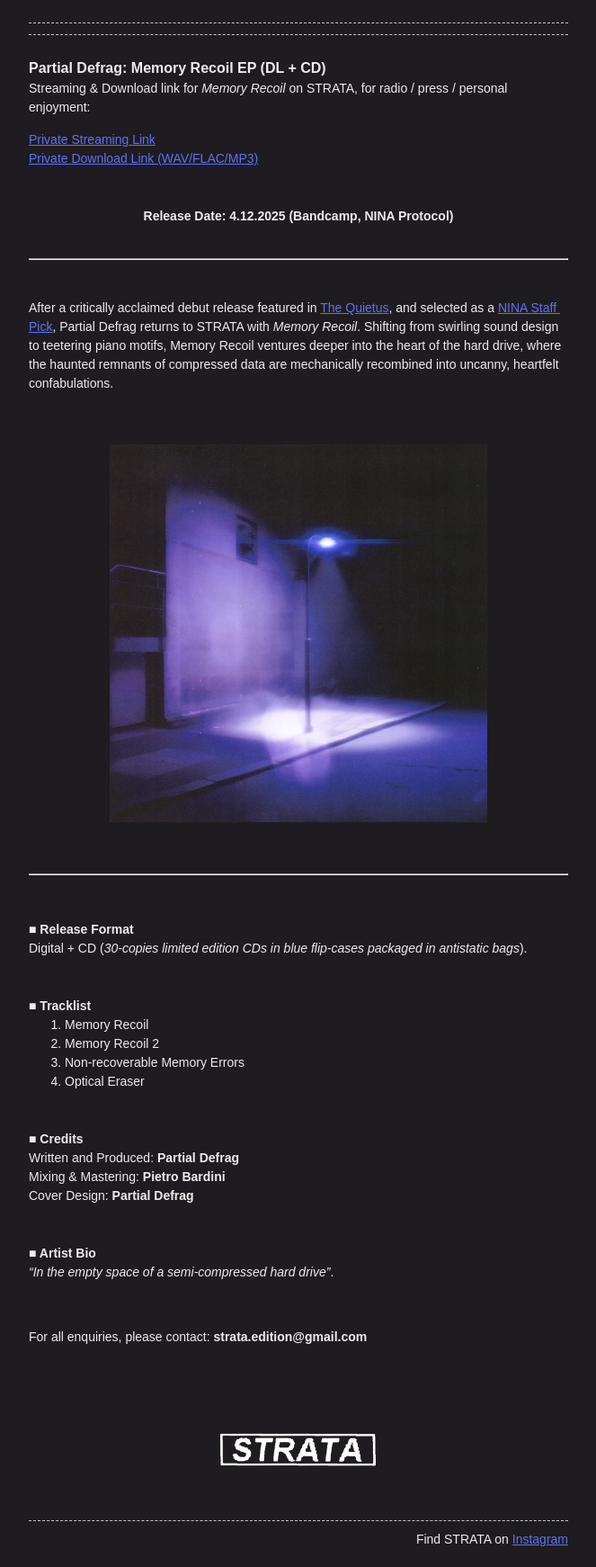
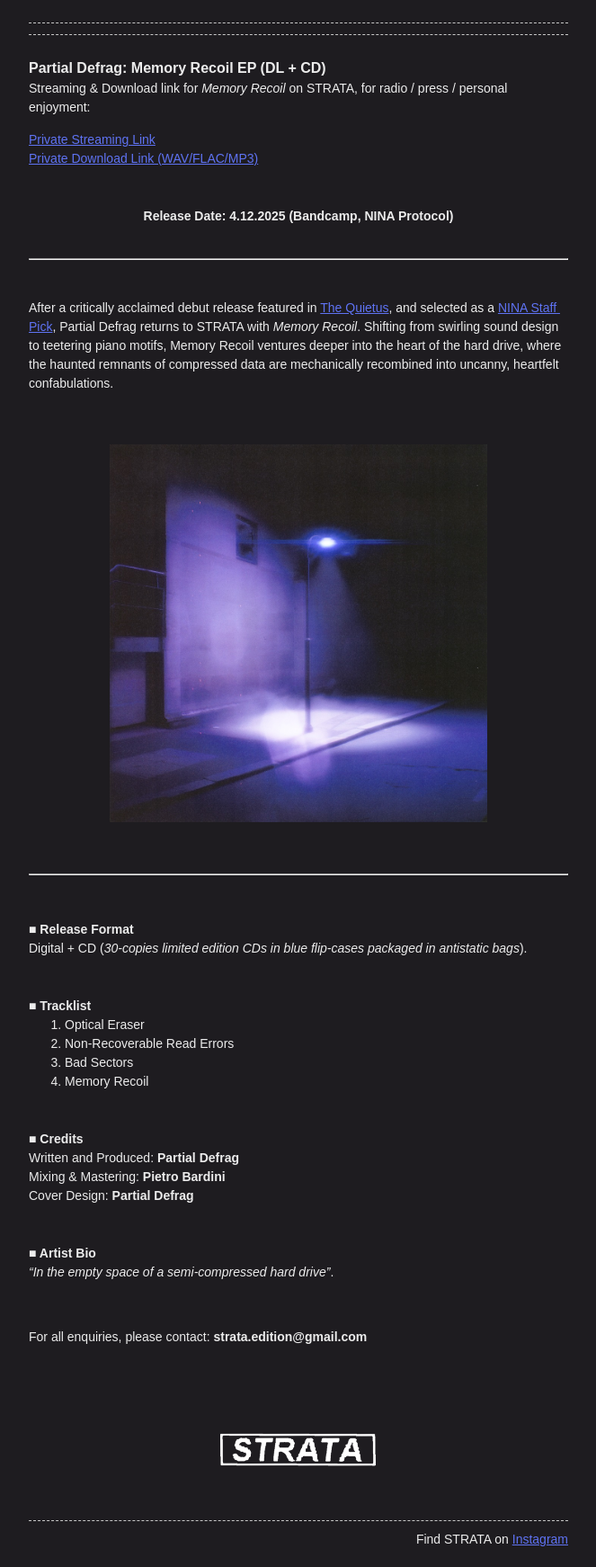
Before and after one commit to StrataEdition/Memory-Recoil-EPK, a Jekyll site: the page built from index.md, in a window 1280 px wide. Shown: the whole page at 90% size, without its empty margins (308-971 px from the left). Built offline with Jekyll 4.4.1, drawn with Linux system fonts in a browser that asks for light colours.

Commit message:
Update index.md

```diff
--- a/index.md
+++ b/index.md
@@ -33,10 +33,10 @@ Digital + CD (*30-copies limited edition CDs in blue flip-cases packaged in anti
 
 
 ## ■ Tracklist
-1. Memory Recoil
-2. Memory Recoil 2
-3. Non-recoverable Memory Errors
-4. Optical Eraser
+1. Optical Eraser
+2. Non-Recoverable Read Errors
+3. Bad Sectors
+4. Memory Recoil
 
 <br>
 
```
